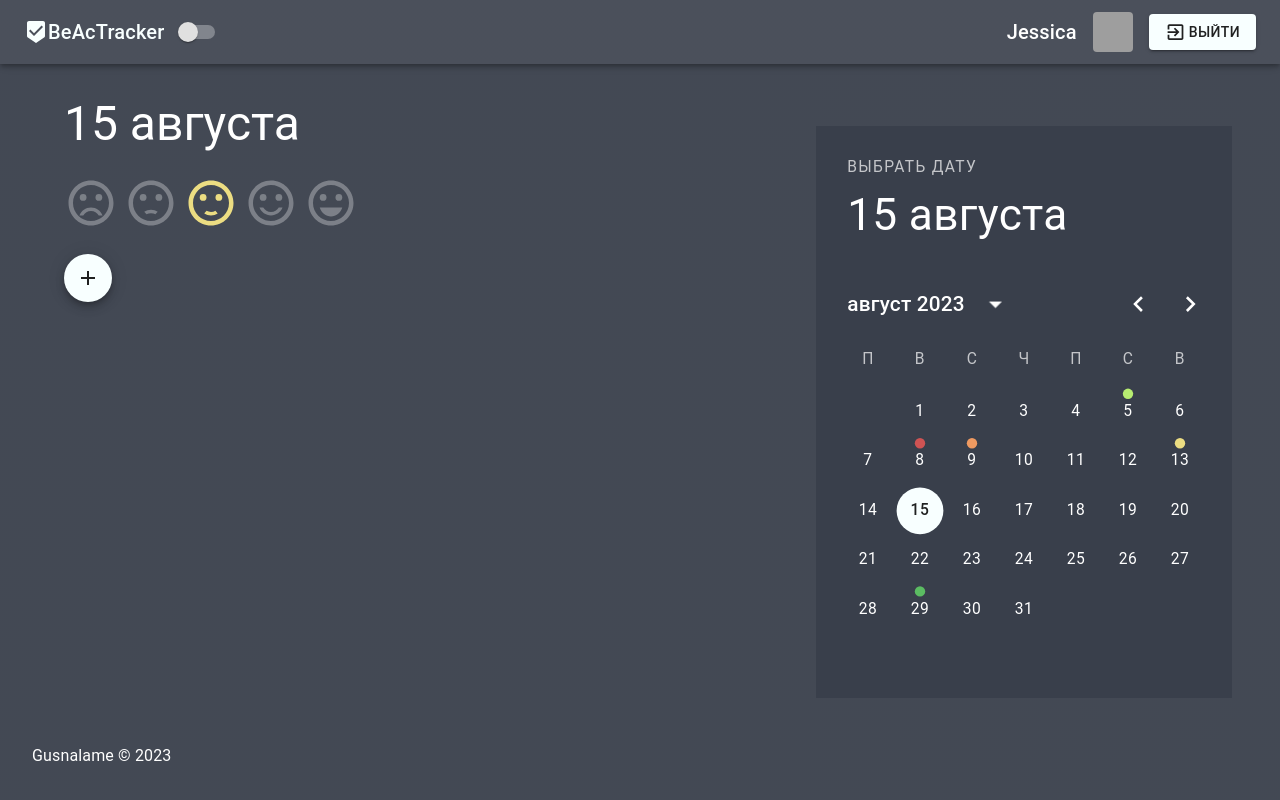
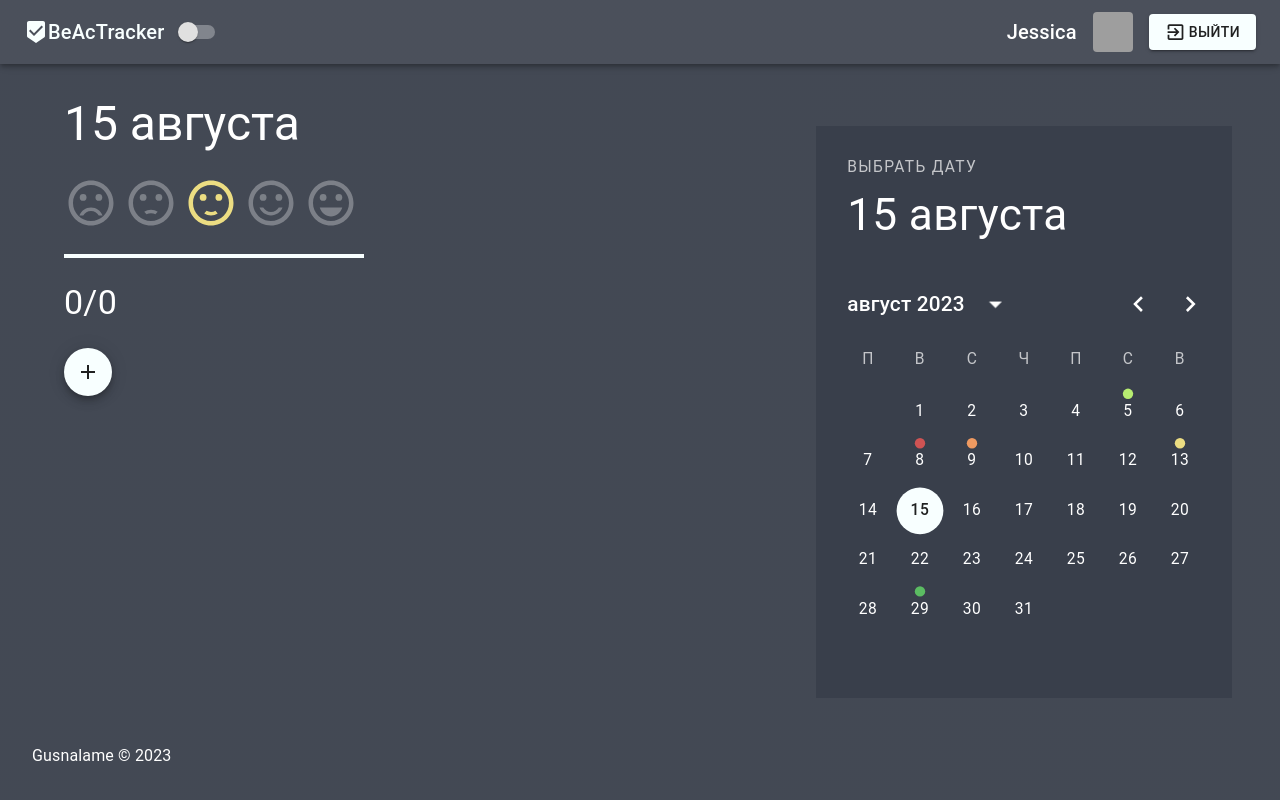
Before and after one commit to julbrn/beactracker, a React (Vite) app: page /profile in a window 1280 px wide. Built offline with nearby package versions, Linux system fonts and the light colour scheme; grey boxes are pictures that could not be loaded.

Commit message:
feat: added score

```diff
--- a/src/pages/Profile/Profile.tsx
+++ b/src/pages/Profile/Profile.tsx
@@ -1,5 +1,5 @@
-import React, { useState, useEffect } from "react";
-import { TextField, Checkbox, Stack, Chip, Button, IconButton, Tooltip, Fab, Select, Box, InputLabel, FormControl, MenuItem, Typography } from '@mui/material';
+import React, { useState, useCallback } from "react";
+import { TextField, LinearProgress, Checkbox, Stack, Chip, Button, IconButton, Tooltip, Fab, Select, Box, InputLabel, FormControl, MenuItem, Typography } from '@mui/material';
 import "./profile.css";
 import AddIcon from '@mui/icons-material/Add';
 import dayjs from "dayjs";
@@ -29,6 +29,8 @@ function Profile() {
   const [formOpened, setFormOpened] = useState<boolean>(false);
   const [friendModalOpened, setFriendModalOpened] = useState<boolean>(false);
   const [friendList, setFriendList] = useState<string[]>([]);
+  const [currentScore, setCurrentScore] = useState<number>(0);
+  const [maxScore, setMaxScore] = useState<number>(0);
   const [activities, setActivities] = useState<
     {
       activity: string;
@@ -93,8 +95,9 @@ function Profile() {
       difficulty: difficulty ?? 5,
       friendList: friendList ?? undefined,
       comment: data.comment ?? undefined,
+      done: false
     };
-
+    setMaxScore((activities.reduce((acc, curr) => acc + curr.difficulty, 0)) + difficulty);
     setActivities([...activities, newActivity]);
     handleCloseActivityForm();
     setSphere("");
@@ -110,17 +113,21 @@ function Profile() {
     }
   };
 
-  console.log(activities)
+  const handleDoneCheckbox = useCallback((index: number, checked: boolean) => {
+    setCurrentScore(prevState => prevState + (checked ? activities[index].difficulty : -activities[index].difficulty));
+  }, [activities]);
 
   return (
     <div className="profile">
       <Box sx={{ display: "flex", flexDirection: "column", gap: 3, marginBottom: 20 }}>
         <Typography variant='h3'>{diaryDate}</Typography>
         <MoodRating />
+        <LinearProgress variant="determinate" value={currentScore * 100 / maxScore} />
+        <Typography variant="h4">{currentScore}/{maxScore}</Typography>
         {
           activities.length > 0 &&
           <Stack direction="column" spacing={1}>
-            {activities.map((activity) => (
+            {activities.map((activity, index) => (
               <Box
                 key={activity}
                 label={activity}
@@ -128,7 +135,7 @@ function Profile() {
               >
                 <Box sx={{ display: "flex", alignItems: "center", gap: 2 }}>
                   <Tooltip title="Уже выполнено?" placement="top">
-                    <Checkbox size="medium" />
+                    <Checkbox size="medium" onClick={() => handleDoneCheckbox(index, event.target.checked)} />
                   </Tooltip>
                   <Typography>{activity.activity}</Typography>
                 </Box>
```
